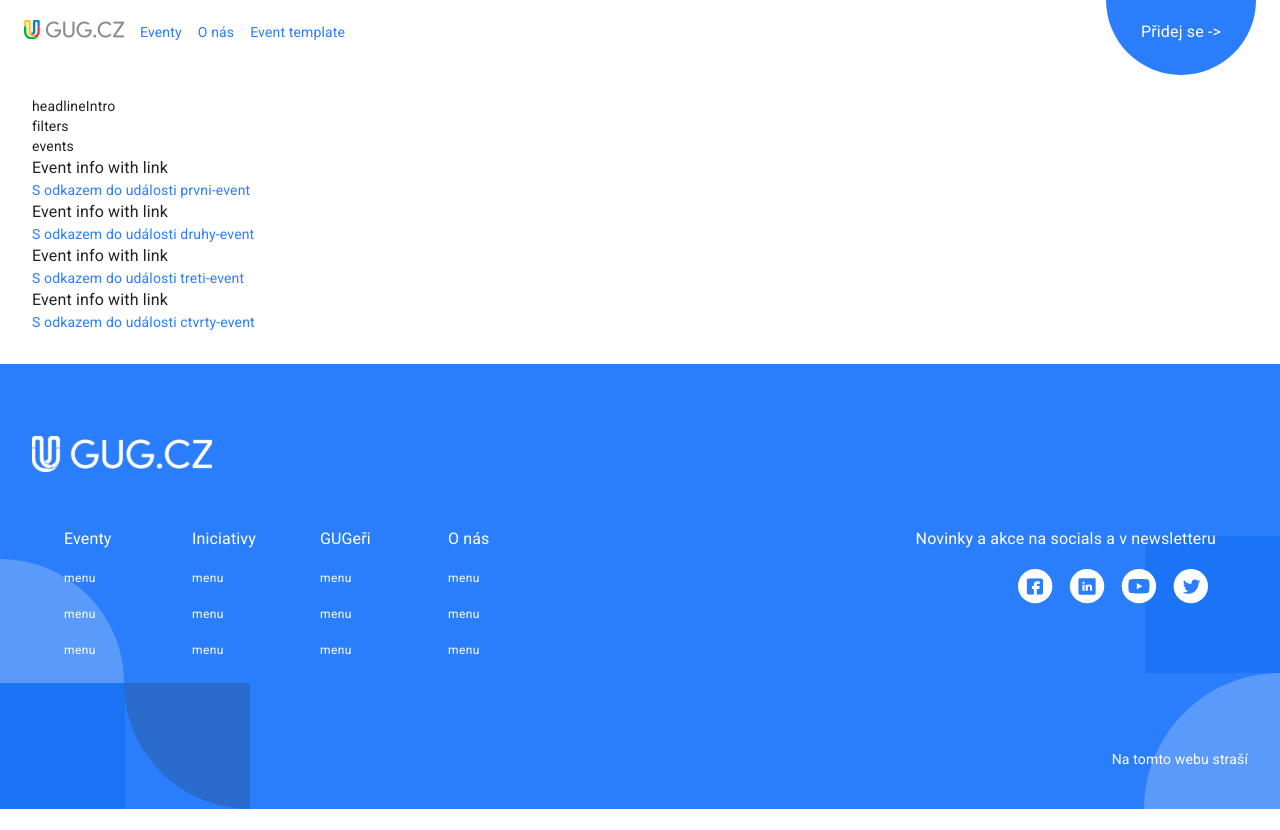
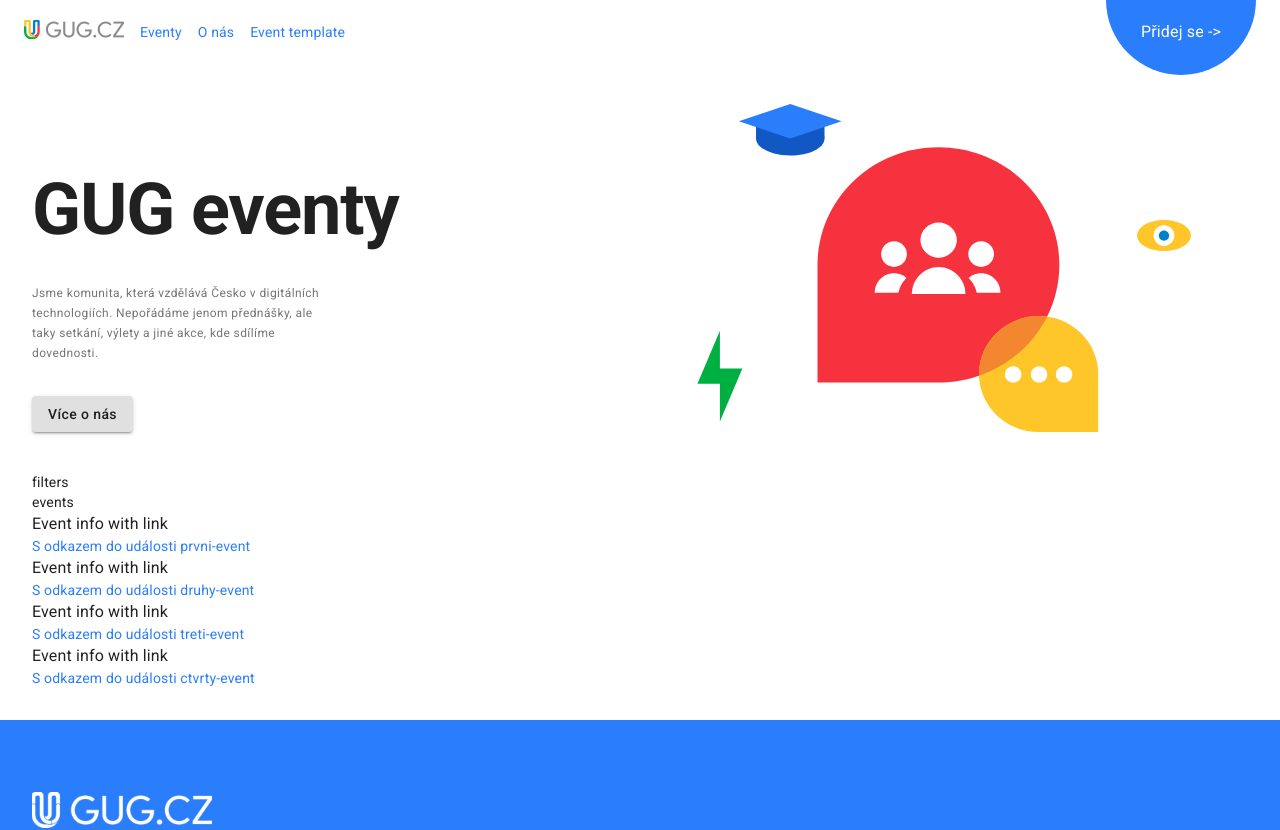
Before and after one commit to gugcz/web21-frontend, a Next.js app: page /events in a window 1280 px wide. Shown: the top 830 px of the page. Before the commit the page ends 809 px from the top, so only its background shows below. Built offline with nearby package versions, Linux system fonts and the light colour scheme.

Commit message:
feat(headline): add events headline #18

```diff
--- /dev/null
+++ b/components/events/EventsHeadline/EventsHeadline.jsx
@@ -0,0 +1,69 @@
+import { Button, makeStyles, Typography } from '@material-ui/core';
+import Box from '@material-ui/core/Box';
+import React from 'react';
+import PropTypes from 'prop-types';
+
+const useStyles = makeStyles(({ spacing, palette, breakpoints }) => ({
+  root: {
+    margin: spacing(5, 0),
+    display: 'flex',
+    flexDirection: 'row',
+    '& > *': {
+      flex: 1,
+    },
+    [breakpoints.down('sm')]: {
+      flexDirection: 'column-reverse',
+    },
+  },
+  content: {
+    margin: spacing(8, 0, 0),
+    [breakpoints.down('sm')]: {
+      margin: spacing(2, 0),
+    },
+  },
+  text: {
+    margin: spacing(4, 0),
+    maxWidth: '50%',
+    [breakpoints.down('sm')]: {
+      maxWidth: '70%',
+    },
+  },
+  actions: {
+    [breakpoints.down('sm')]: {
+      display: 'flex',
+      justifyContent: 'space-between',
+    },
+  },
+  imageBox: {
+    display: 'flex',
+    justifyContent: 'center',
+  },
+}));
+
+const EventsHeadline = ({ label, text }) => {
+  const classes = useStyles();
+
+  return (
+    <Box className={classes.root}>
+      <Box className={classes.content}>
+        <Typography variant="h1">{label}</Typography>
+        <Typography component="div" variant="caption" className={classes.text} color="textSecondary">
+          {text}
+        </Typography>
+        <Box className={classes.actions}>
+          <Button variant="contained">Více o nás</Button>
+        </Box>
+      </Box>
+      <Box className={classes.imageBox}>
+        <img src="/images/events/headline.svg" />
+      </Box>
+    </Box>
+  );
+};
+
+EventsHeadline.propTypes = {
+  label: PropTypes.string,
+  text: PropTypes.string,
+};
+
+export default EventsHeadline;
--- a/pages/_app.js
+++ b/pages/_app.js
@@ -10,9 +10,7 @@ import { AppHeader } from '../components/layout/AppHeader/AppHeader';
 import { AppFooter } from '../components/layout/AppFooter/AppFooter';
 
 const useStyles = makeStyles(() => ({
-  root: {
-    overflow: 'auto',
-  },
+  root: {},
 }));
 
 function MyApp({ Component, pageProps }) {
--- a/pages/events.js
+++ b/pages/events.js
@@ -1,11 +1,16 @@
 import React from 'react';
 import Box from '@material-ui/core/Box';
 import EventBox from '../components/events/EventBox/EventBox';
+import EventsHeadline from '../components/events/EventsHeadline/EventsHeadline';
 
 export default function Events() {
   return (
     <Box m={4}>
-      <Box>headlineIntro</Box>
+      <EventsHeadline
+        label="GUG eventy"
+        text="Jsme komunita, která vzdělává Česko v digitálních technologiích.  Nepořádáme jenom přednášky, ale
+taky setkání, výlety a jiné akce, kde sdílíme dovednosti. "
+      />
       <Box>filters</Box>
       <Box>
         events
--- a/src/theme.js
+++ b/src/theme.js
@@ -26,6 +26,13 @@ const theme = createMuiTheme({
       xl: 1920,
     },
   },
+  overrides: {
+    MuiButton: {
+      root: {
+        textTransform: 'initial',
+      },
+    },
+  },
 });
 
 theme.typography.h1 = {
```
Also changed, not shown: public/images/events/headline.svg (added).
